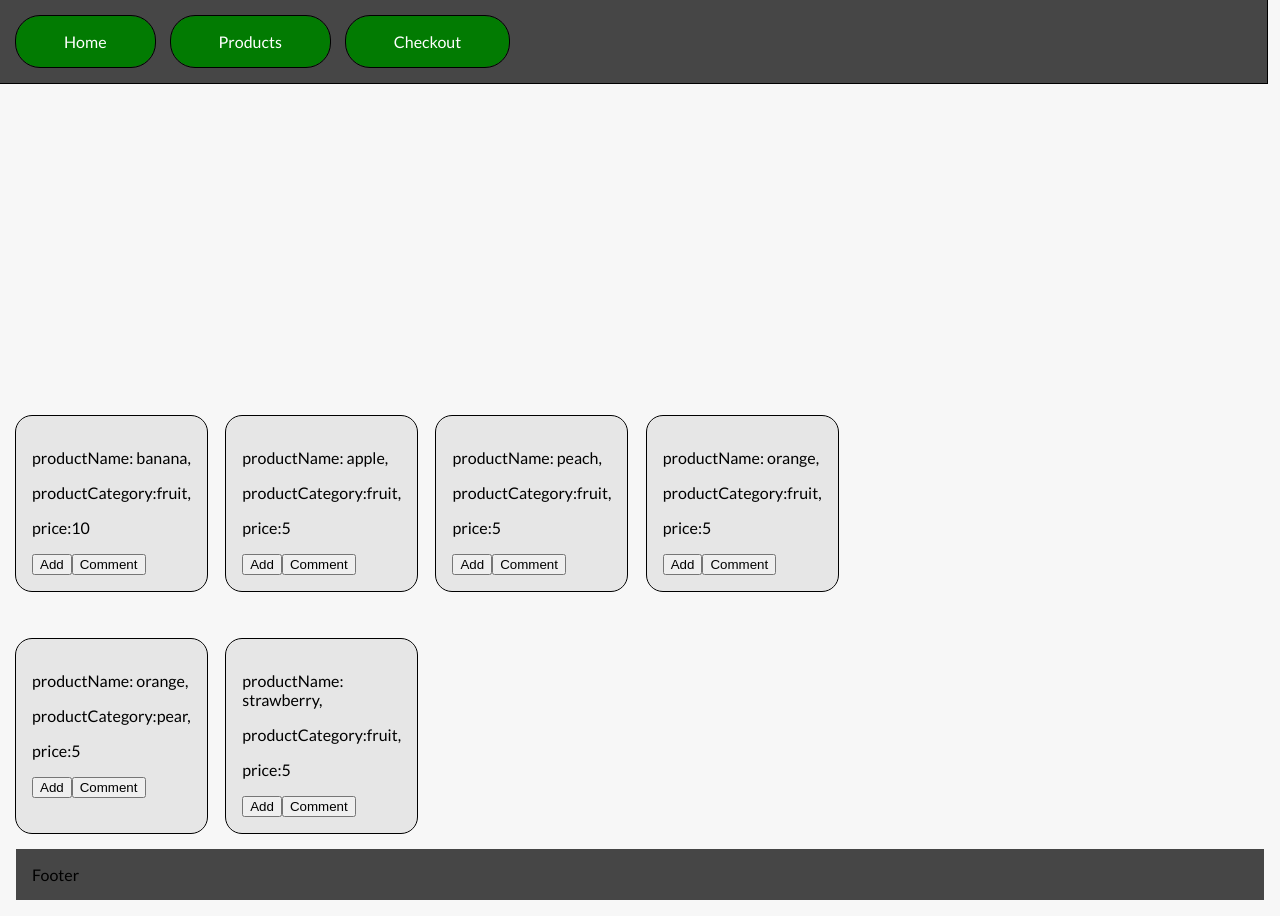
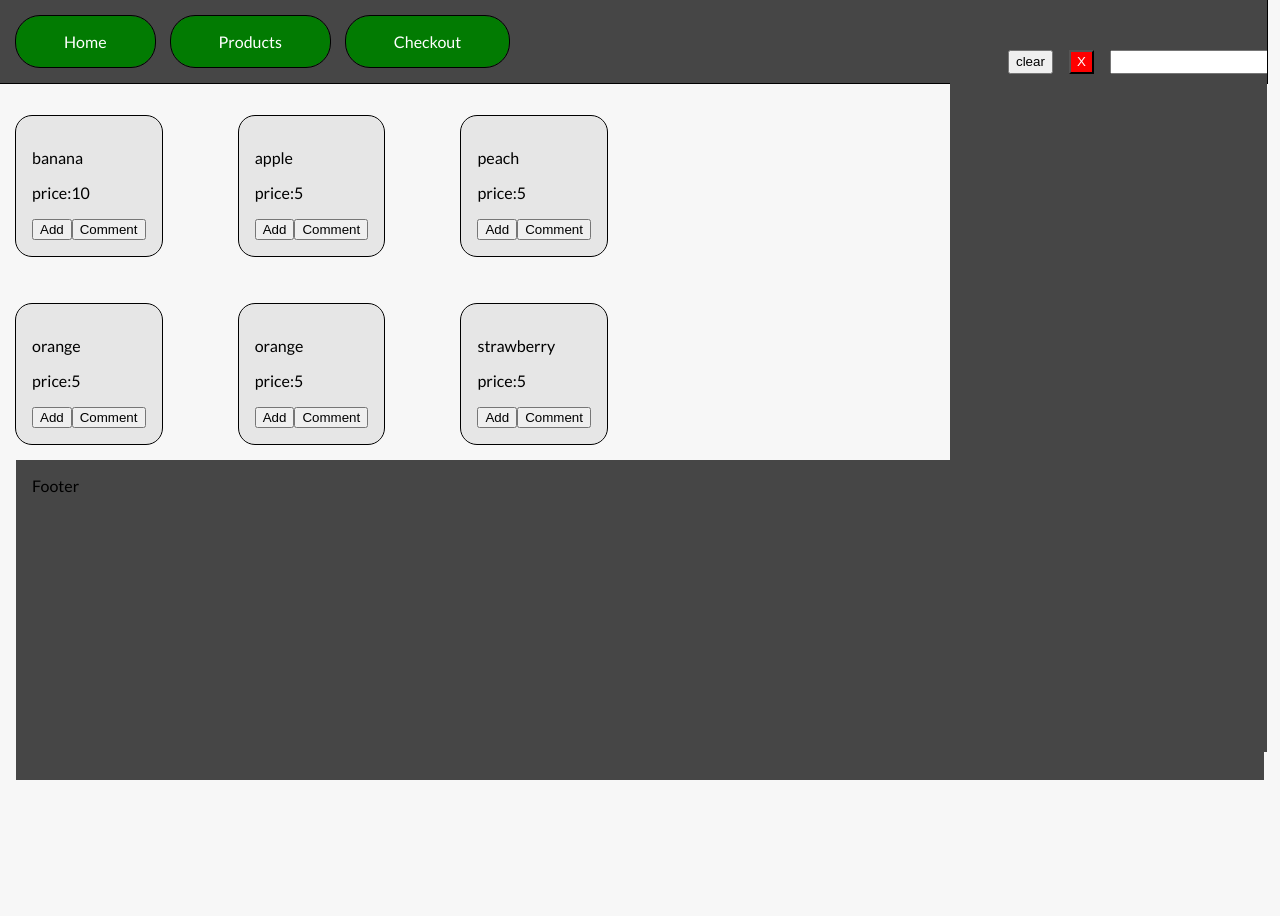
Before and after one commit to DildaarYounglings/react-js-shopping-app, a React (Vite) app: page / in a window 1280 px wide. Both pictures are taken after a click on the item "Checkout". After the commit the page ends 800 px from the top, so only its background shows below. Built offline with nearby package versions, Linux system fonts and the light colour scheme.

Commit message:
the checkOutPag.jsx is having display problem but no errors

```diff
--- a/src/App.css
+++ b/src/App.css
@@ -34,6 +34,7 @@ body {
   position:fixed;
   top:0px;
   left:0px;
+  z-index:1;
   padding:1rem;
   height:fit-content;
   width:99vw;
@@ -53,8 +54,8 @@ body {
 .ShoppingPageFooter{
   background-color:rgb(70, 70, 70);
   padding:1rem;
-  height:fit-content;
   width:100%;
+  height:40vh;
 }
 .checkoutCartOpen{
   position:absolute;
--- a/src/components/CheckoutPage.jsx
+++ b/src/components/CheckoutPage.jsx
@@ -1,7 +1,7 @@
-import React from 'react'
+import React, { useEffect, useState } from 'react'
 import { ShoppingCartStateGlobalContextData } from '../context/ShopingCartState'
 
-export const ReadyToBuyItem = ({ item,handleDeleteThisItem}) => {
+export const ReadyToBuyItem = ({ item, handleDeleteThisItem }) => {
   if (!item) {
     console.log(item)
     return <div>nothing is appearing</div>
@@ -13,28 +13,53 @@ export const ReadyToBuyItem = ({ item,handleDeleteThisItem}) => {
     </div>
   )
 }
-export const ClearCheckoutCartButton = ({handleClearCheckoutCart,handleToggleIsCheckoutCartOpen}) => {
-    return(
-        <article style={{display:"flex",gap:"1rem"}}>
+export const ClearCheckoutCartButton = ({ handleClearCheckoutCart, handleToggleIsCheckoutCartOpen, handleSearchCheckoutItems, searchTextState }) => {
+  const setSearchText = searchTextState[1];
+  return (
+    <article style={{ display: "flex", gap: "1rem" }}>
       <button onClick={() => handleClearCheckoutCart()}>clear</button>
-            <button style={{color:"white",backgroundColor:"red"}} onClick={() => handleToggleIsCheckoutCartOpen()}>X</button>
+      <button style={{ color: "white", backgroundColor: "red" }} onClick={() => handleToggleIsCheckoutCartOpen()}>X</button>
+      <input type="search" style={{ height: "1.5rem", width: "10.5rem" }} onChange={(e) => setSearchText(e.target.value)} />
     </article>
   )
 }
 
 export const CheckoutPage = () => {
-  const {globalState,handleClearCheckoutCart,handleDeleteItemFromCheckoutCart,handleToggleIsCheckoutCartOpen} = ShoppingCartStateGlobalContextData();
-  const {isCheckoutCartOpen, allCheckoutProducts} = globalState
+  const { globalState, handleClearCheckoutCart, handleDeleteItemFromCheckoutCart, handleToggleIsCheckoutCartOpen, handleSearchCheckoutItems } = ShoppingCartStateGlobalContextData();
+  const { isCheckoutCartOpen, allCheckoutProducts, allCheckoutProductsFiltered } = globalState;
+  const [isAllCheckoutProductsFiltered, setIsAllCheckoutProductsFiltered] = useState(false);
+  const [searchText, setSearchText] = useState("");
   const readyToBuyItems = allCheckoutProducts;
+  useEffect(
+    () => {
+      if (searchText === "") {
+        setIsAllCheckoutProductsFiltered(false)
+      } else {
+        handleSearchCheckoutItems(searchText);
+        setIsAllCheckoutProductsFiltered(true);
+        searchText("")
+      }
+    }, [searchText]
+  );
 
   return (
-    <div style={{display:`${isCheckoutCartOpen?"flex":"none"}`,flexDirection:"column",width:"25%",gap:"1rem",padding:"0.1rem"}}>
-        <div style={{display:"flex",width:"25%",padding:"1rem",alignContent:"flex-end",alignItems:"flex-end"}}>
-            <ClearCheckoutCartButton handleClearCheckoutCart={handleClearCheckoutCart} handleToggleIsCheckoutCartOpen={handleToggleIsCheckoutCartOpen}/>
+    <div style={{ display: `${isCheckoutCartOpen ? "flex" : "none"}`, flexDirection: "column", width: "25%", gap: "1rem", padding: "0.1rem" }}>
+      <div style={{ display: "flex", width: "25%", padding: "1rem", alignContent: "flex-end", alignItems: "flex-end" }}>
+        <ClearCheckoutCartButton searchTextState={[searchText, setSearchText]} handleSearchCheckoutItems={handleSearchCheckoutItems} handleClearCheckoutCart={handleClearCheckoutCart} handleToggleIsCheckoutCartOpen={handleToggleIsCheckoutCartOpen} />
       </div>
-        <div style={{display:"flex",flexDirection:"column",gap:"1rem"}}>
-            {allCheckoutProducts && allCheckoutProducts.map((allCheckoutProduct,index) => <ReadyToBuyItem key={index} item={allCheckoutProduct} handleDeleteThisItem={handleDeleteItemFromCheckoutCart}/>)}
+      {isAllCheckoutProductsFiltered === true ?
+        <React.Fragment>
+          <div style={{ display: "flex", flexDirection: "column", gap: "1rem" }}>
+            {allCheckoutProducts && allCheckoutProducts.map((allCheckoutProduct, index) => <ReadyToBuyItem key={index} item={allCheckoutProduct} handleDeleteThisItem={handleDeleteItemFromCheckoutCart} />)}
           </div>
+        </React.Fragment>
+        :
+        <React.Fragment>
+          <div style={{ display: "flex", flexDirection: "column", gap: "1rem" }}>
+            {allCheckoutProductsFiltered && allCheckoutProductsFiltered.map((allCheckoutProduct, index) => <ReadyToBuyItem key={index} item={allCheckoutProduct} handleDeleteThisItem={handleDeleteItemFromCheckoutCart} />)}
+          </div>
+        </React.Fragment>
+      }
     </div>
   )
 }
--- a/src/components/ShoppingPage.jsx
+++ b/src/components/ShoppingPage.jsx
@@ -14,7 +14,7 @@ export const ShoppingCartItem = ({item,addToCart}) => {
   }
   return (
     <div className="ShoppingCartItem">
-      <p>productName: {item.productName},</p>productCategory:{item.productCategory},<p></p><p>price:{item.price}</p>
+      <p>{item.productName}</p><p>price:{item.price}</p>
       <button onClick={() => addToCart(item)}>Add</button><button onClick={() => open()}>Comment</button>
       <dialog ref={dialogRef} style={{}}>
         <ul style={{listStyleType:"none",display:"flex",flexDirection:"column",translate:"-3rem -1rem"}}>
@@ -45,8 +45,8 @@ export const ShoppingPage = () => {
   return (
     <>
     <ShoppingPageHeader/>
-    <div style={{ position: "absolute",left:"0px", display: "flex", flexDirection: "column",overflowY:"scroll",height:"fit-content",width:"100%",padding:"1rem",gap:"1rem"}}>
-      <div style={{display:"grid",gap:"3rem",gridTemplateColumns:"13% 13% 13% 13%"}}>
+    <div style={{ position: "absolute",left:"0px",top:"100px", display: "flex", flexDirection: "column",overflowY:"scroll",height:"fit-content",width:"100%",padding:"1rem",gap:"1rem"}}>
+      <div style={{display:"grid",gap:"3rem",gridTemplateColumns:"14% 14% 14%"}}>
         {shoppingCartItems.map((object, index) => (
           <ShoppingCartItem key={index} item={object} addToCart={handleAddToCheckoutCart}/>
         ))}
--- a/src/context/ShopingCartState.jsx
+++ b/src/context/ShopingCartState.jsx
@@ -1,4 +1,4 @@
-import React, { useContext, useState } from "react";
+import React, { useContext, useRef, useState } from "react";
 // <> //
 // Initial State //
 const initialState = {
@@ -59,7 +59,8 @@ const initialState = {
     },
   ],
   allCheckoutProducts: [],
-  isCheckoutCartOpen: true,
+  allCheckoutProductsFiltered:[],
+  isCheckoutCartOpen: false,
 };
 const ShoppingCartStateGlobalContext = React.createContext();
 // </> //
@@ -112,6 +113,14 @@ export const ShopingCartStateProvider = ({ children }) => {
     const { isCheckoutCartOpen } = globalState;
     setGlobalState({ ...globalState, isCheckoutCartOpen: !isCheckoutCartOpen });
   };
+  const handleSearchCheckoutItems = (searchText) => {
+    const {allCheckoutProducts} = globalState;
+    if(searchText === ""){
+      setGlobalState({...globalState,filteredCheckoutProducts:[...allCheckoutProducts]});
+    }else{
+      setGlobalState({...globalState,filteredCheckoutProducts:[...allCheckoutProducts].filter((item) => item.includes(searchText))});
+    }
+  };
 
   return (
     <ShoppingCartStateGlobalContext.Provider
@@ -122,6 +131,7 @@ export const ShopingCartStateProvider = ({ children }) => {
         handleCheckIfCartHasTheSameItem,
         handleDeleteItemFromCheckoutCart,
         handleToggleIsCheckoutCartOpen,
+        handleSearchCheckoutItems,
       }}
     >
       {children}
```
Lines whose indentation alone changed are shown as unchanged.
